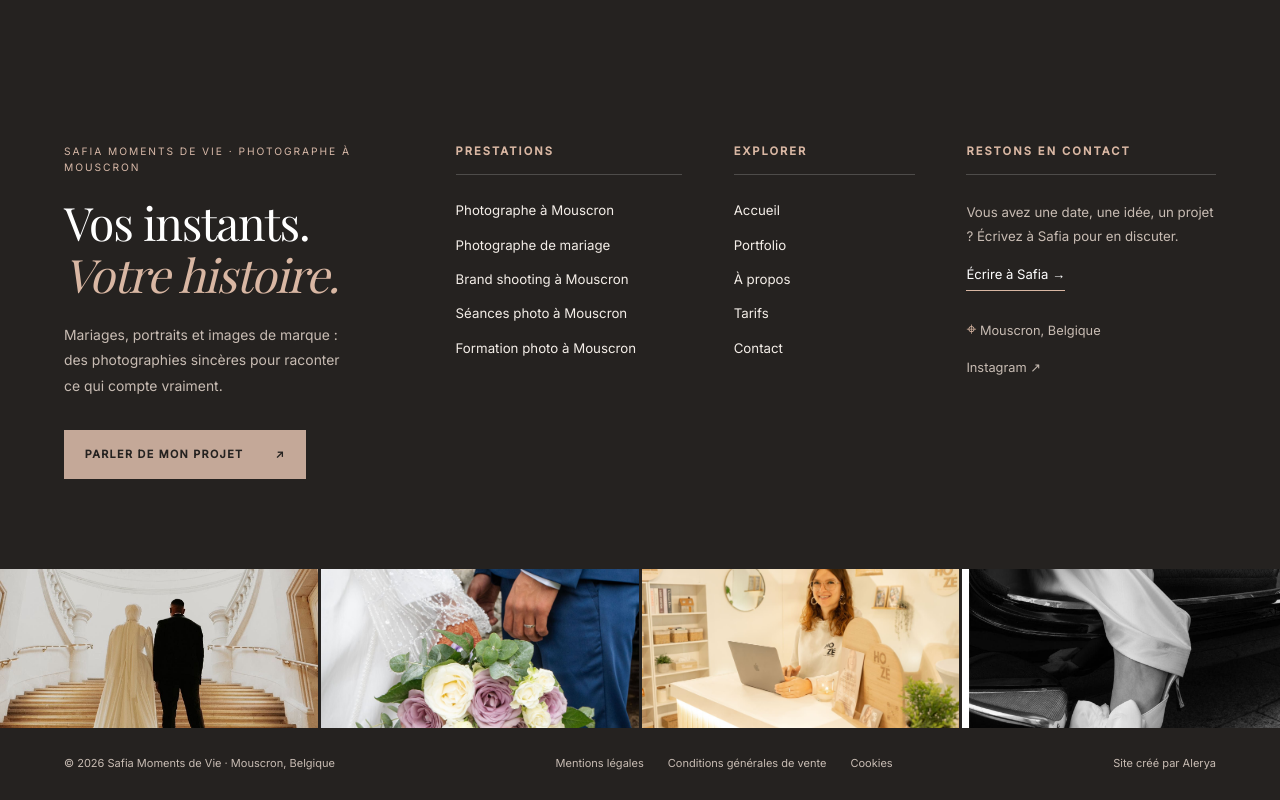
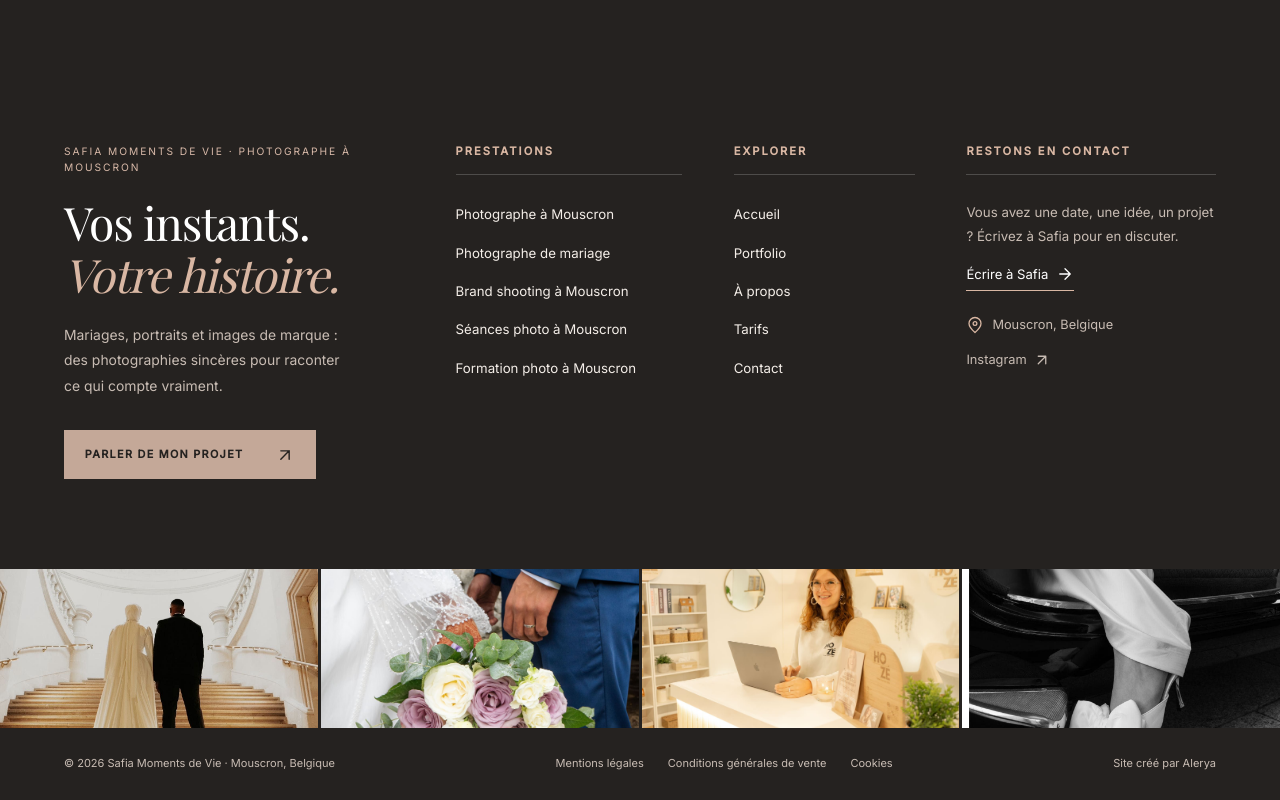
Before and after one commit to Melissaa49/safia-hdd, a Nuxt app: page / in a window 1280 px wide. Shown: the part 4542-5342 px from the top of the page. Built offline with nearby package versions, Linux system fonts and the light colour scheme; a web font is replaced by a local one.

Commit message:
design: replace footer emoji-like arrows with Lucide-style SVG icons

```diff
--- a/components/AppFooter.vue
+++ b/components/AppFooter.vue
@@ -28,22 +28,22 @@ const legal = [
         <p class="footer__eyebrow">Safia Moments de Vie · Photographe à Mouscron</p>
         <h2 class="footer__headline">Vos instants.<br><em>Votre histoire.</em></h2>
         <p class="footer__intro">Mariages, portraits et images de marque : des photographies sincères pour raconter ce qui compte vraiment.</p>
-        <NuxtLink class="footer__button" to="/contact">Parler de mon projet <span aria-hidden="true">↗</span></NuxtLink>
+        <NuxtLink class="footer__button" to="/contact">Parler de mon projet <svg class="footer__icon" xmlns="http://www.w3.org/2000/svg" width="18" height="18" viewBox="0 0 24 24" fill="none" stroke="currentColor" stroke-width="1.7" stroke-linecap="round" stroke-linejoin="round" aria-hidden="true"><path d="M7 17 17 7M7 7h10v10"/></svg></NuxtLink>
       </div>
       <nav class="footer__column" aria-label="Prestations photographiques">
         <h3>Prestations</h3>
-        <NuxtLink v-for="item in services" :key="item.to" :to="item.to">{{ item.label }} <span aria-hidden="true">↗</span></NuxtLink>
+        <NuxtLink v-for="item in services" :key="item.to" :to="item.to">{{ item.label }} <svg class="footer__icon" xmlns="http://www.w3.org/2000/svg" width="18" height="18" viewBox="0 0 24 24" fill="none" stroke="currentColor" stroke-width="1.7" stroke-linecap="round" stroke-linejoin="round" aria-hidden="true"><path d="M7 17 17 7M7 7h10v10"/></svg></NuxtLink>
       </nav>
       <nav class="footer__column" aria-label="Navigation du site">
         <h3>Explorer</h3>
-        <NuxtLink v-for="item in navigation" :key="item.to" :to="item.to">{{ item.label }} <span aria-hidden="true">↗</span></NuxtLink>
+        <NuxtLink v-for="item in navigation" :key="item.to" :to="item.to">{{ item.label }} <svg class="footer__icon" xmlns="http://www.w3.org/2000/svg" width="18" height="18" viewBox="0 0 24 24" fill="none" stroke="currentColor" stroke-width="1.7" stroke-linecap="round" stroke-linejoin="round" aria-hidden="true"><path d="M7 17 17 7M7 7h10v10"/></svg></NuxtLink>
       </nav>
       <div class="footer__contact">
         <h3>Restons en contact</h3>
         <p>Vous avez une date, une idée, un projet ? Écrivez à Safia pour en discuter.</p>
-        <NuxtLink class="footer__contact-link" to="/contact">Écrire à Safia <span aria-hidden="true">→</span></NuxtLink>
-        <div class="footer__location"><span aria-hidden="true">⌖</span> Mouscron, Belgique</div>
-        <a class="footer__instagram" href="https://www.instagram.com/safiamomentsdevie/" target="_blank" rel="noopener noreferrer">Instagram ↗</a>
+        <NuxtLink class="footer__contact-link" to="/contact">Écrire à Safia <svg class="footer__icon" xmlns="http://www.w3.org/2000/svg" width="18" height="18" viewBox="0 0 24 24" fill="none" stroke="currentColor" stroke-width="1.7" stroke-linecap="round" stroke-linejoin="round" aria-hidden="true"><path d="M5 12h14m-7-7 7 7-7 7"/></svg></NuxtLink>
+        <div class="footer__location"><svg class="footer__icon" xmlns="http://www.w3.org/2000/svg" width="18" height="18" viewBox="0 0 24 24" fill="none" stroke="currentColor" stroke-width="1.7" stroke-linecap="round" stroke-linejoin="round" aria-hidden="true"><path d="M20 10c0 5-8 12-8 12S4 15 4 10a8 8 0 1 1 16 0Z"/><circle cx="12" cy="10" r="2.5"/></svg> Mouscron, Belgique</div>
+        <a class="footer__instagram" href="https://www.instagram.com/safiamomentsdevie/" target="_blank" rel="noopener noreferrer">Instagram <svg class="footer__icon" xmlns="http://www.w3.org/2000/svg" width="18" height="18" viewBox="0 0 24 24" fill="none" stroke="currentColor" stroke-width="1.7" stroke-linecap="round" stroke-linejoin="round" aria-hidden="true"><path d="M7 17 17 7M7 7h10v10"/></svg></a>
       </div>
     </div>
     <div class="footer__gallery" aria-label="Aperçu du portfolio de Safia">
@@ -72,13 +72,13 @@ const legal = [
 .footer__column,.footer__contact{display:flex;flex-direction:column;align-items:flex-start;gap:.9rem}
 .footer__column h3,.footer__contact h3{font-size:.7rem;letter-spacing:.18em;text-transform:uppercase;font-weight:600;color:#d9b7a3;margin:0 0 .75rem;padding-bottom:.85rem;border-bottom:1px solid var(--footer-line);width:100%}
 .footer__column a{display:flex;align-items:baseline;justify-content:space-between;gap:.7rem;width:100%;font-size:.83rem;line-height:1.5;color:var(--footer-ink);text-decoration:none;transition:color .2s}
-.footer__column a span{color:#b89c8b;opacity:0;transition:opacity .2s}
+.footer__column a .footer__icon{color:#b89c8b;opacity:0;transition:opacity .2s}
 .footer__column a:hover,.footer__column a:focus-visible,.footer__contact a:hover{color:#d9b7a3}
-.footer__column a:hover span,.footer__column a:focus-visible span{opacity:1}
+.footer__column a:hover .footer__icon,.footer__column a:focus-visible .footer__icon{opacity:1}
 .footer__contact p{font-size:.83rem;line-height:1.8;color:var(--footer-muted);margin:0}
 .footer__contact-link{color:#fff;border-bottom:1px solid #d9b7a3;padding-bottom:.35rem;font-size:.82rem}
 .footer__location{color:var(--footer-muted);font-size:.8rem;margin-top:.6rem}
-.footer__location span{color:#d9b7a3;font-size:1.1rem}
+.footer__location .footer__icon{color:#d9b7a3;font-size:1.1rem}
 .footer__instagram{color:var(--footer-muted);font-size:.8rem}
 .footer__gallery{display:grid;grid-template-columns:repeat(4,minmax(0,1fr));gap:3px;background:#252220}
 .footer__gallery a{display:block;aspect-ratio:2/1;overflow:hidden;background:#3a3430}
@@ -87,6 +87,7 @@ const legal = [
 .footer__bottom{max-width:1480px;margin:0 auto;display:flex;justify-content:space-between;align-items:center;flex-wrap:wrap;gap:1rem 2rem;padding:1.7rem clamp(1.5rem,5vw,5.5rem);font-size:.69rem;color:var(--footer-muted)}
 .footer__bottom p{margin:0}.footer__bottom nav{display:flex;gap:.8rem 1.5rem;flex-wrap:wrap}.footer__bottom a{color:inherit}.footer__bottom a:hover{text-decoration:underline;text-underline-offset:3px}
 @media(max-width:1100px){.footer__top{grid-template-columns:repeat(2,minmax(0,1fr));gap:3.5rem 3rem}.footer__identity{grid-column:1/-1}.footer__intro{max-width:55ch}.footer__contact{grid-column:1/-1}.footer__bottom{justify-content:center;text-align:center}.footer__gallery a{aspect-ratio:1.3/1}}
-@media(max-width:600px){.footer__top{padding:3.6rem 1.5rem 3rem;grid-template-columns:repeat(2,minmax(0,1fr));gap:2.8rem 1.25rem}.footer__identity{grid-column:1/-1}.footer__headline{font-size:clamp(2.8rem,11vw,4rem)}.footer__intro{font-size:.87rem}.footer__button{width:100%;max-width:340px}.footer__column{gap:1rem;min-width:0}.footer__column h3,.footer__contact h3{font-size:.62rem;letter-spacing:.12em}.footer__column a{font-size:.76rem;overflow-wrap:anywhere}.footer__column a span{display:none}.footer__contact{grid-column:1/-1;border-top:1px solid var(--footer-line);padding-top:1.8rem}.footer__contact h3{border:0;padding:0;margin:0}.footer__gallery{grid-template-columns:repeat(4,minmax(0,1fr));gap:2px}.footer__gallery a{aspect-ratio:3/4}.footer__bottom{padding:1.8rem 1.5rem 2.5rem;display:flex;flex-direction:column;gap:1.2rem;text-align:center;font-size:.68rem}.footer__bottom nav{justify-content:center;gap:.6rem 1.2rem}}
+@media(max-width:600px){.footer__top{padding:3.6rem 1.5rem 3rem;grid-template-columns:repeat(2,minmax(0,1fr));gap:2.8rem 1.25rem}.footer__identity{grid-column:1/-1}.footer__headline{font-size:clamp(2.8rem,11vw,4rem)}.footer__intro{font-size:.87rem}.footer__button{width:100%;max-width:340px}.footer__column{gap:1rem;min-width:0}.footer__column h3,.footer__contact h3{font-size:.62rem;letter-spacing:.12em}.footer__column a{font-size:.76rem;overflow-wrap:anywhere}.footer__column a .footer__icon{display:none}.footer__contact{grid-column:1/-1;border-top:1px solid var(--footer-line);padding-top:1.8rem}.footer__contact h3{border:0;padding:0;margin:0}.footer__gallery{grid-template-columns:repeat(4,minmax(0,1fr));gap:2px}.footer__gallery a{aspect-ratio:3/4}.footer__bottom{padding:1.8rem 1.5rem 2.5rem;display:flex;flex-direction:column;gap:1.2rem;text-align:center;font-size:.68rem}.footer__bottom nav{justify-content:center;gap:.6rem 1.2rem}}
 @media(prefers-reduced-motion:reduce){.footer__gallery img,.footer__button{transition:none}}
+.footer__icon{display:inline-block;flex:none;vertical-align:middle;width:18px;height:18px}.footer__button .footer__icon{width:20px;height:20px}.footer__location{display:flex;align-items:center;gap:.5rem}.footer__instagram{display:inline-flex;align-items:center;gap:.4rem}.footer__contact-link{display:inline-flex;align-items:center;gap:.5rem}
 </style>
```
